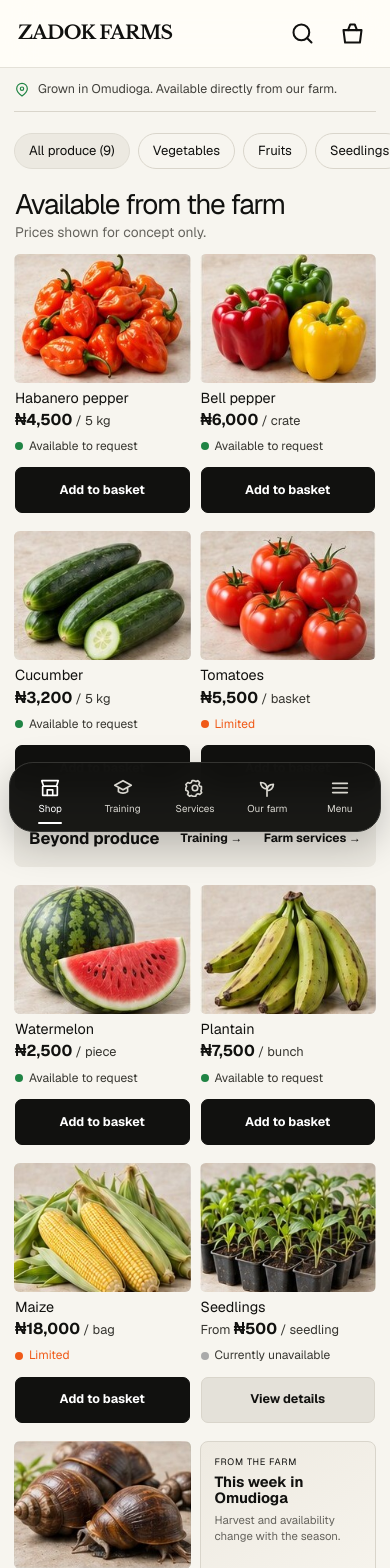
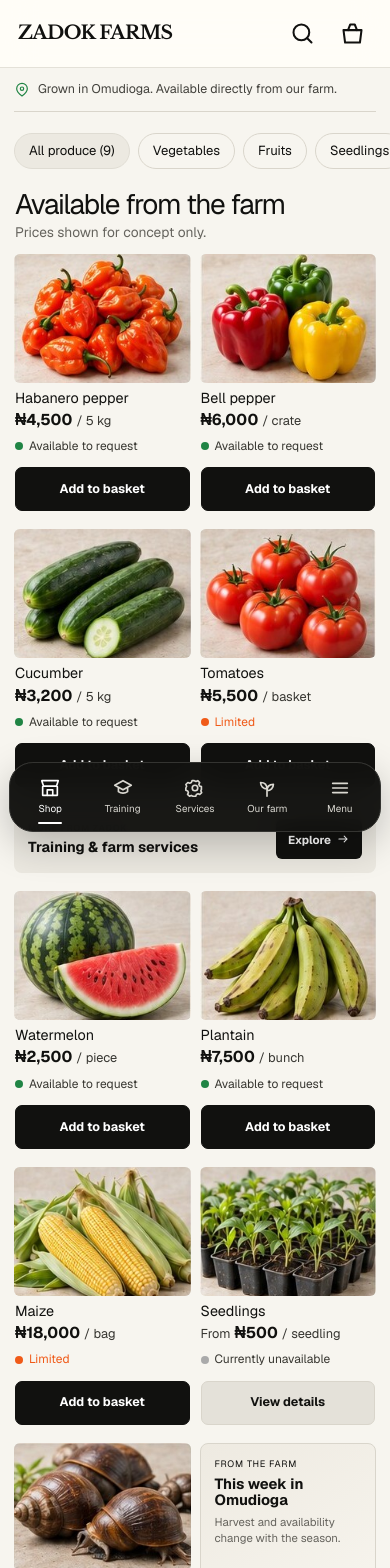
Before and after one commit to wh0isalfred/ZadokFarms, a Next.js app: page / in a window 390 px wide. Shown: the top 1568 px of the page. Built offline with nearby package versions, Linux system fonts and the light colour scheme.

Commit message:
refine mobile catalogue discovery

```diff
--- a/src/app/globals.css
+++ b/src/app/globals.css
@@ -240,15 +240,20 @@ main { display: block; }
   .product-image { aspect-ratio: 1.37; border-radius: 6px; }
   .product-info { padding: 7px 1px 0; }
   .product-info h3 { margin-bottom: 3px; font-size: .94rem; }
-  .product-price { font-size: .8rem; line-height: 1.25; }
+  .product-price { display: flex; min-width: 0; flex-wrap: wrap; align-items: baseline; column-gap: 4px; font-size: .8rem; line-height: 1.25; }
   .product-price strong { font-size: .98rem; }
+  .product-price > span { min-width: 0; }
   .product-status { gap: 6px; min-height: 32px; margin: 1px 0 5px; font-size: .75rem; line-height: 1.2; }
   .product-status > span { width: 8px; height: 8px; }
-  .product-action, .quantity-control { min-height: 46px; font-size: .82rem; }
-  .quantity-control button, .quantity-control output { height: 44px; }
-  .mobile-discovery { display: flex; grid-column: 1 / -1; align-items: center; justify-content: space-between; gap: 12px; min-height: 58px; padding: 0 15px; border-radius: 8px; background: #ebe8e0; }
-  .mobile-discovery strong { font-size: 1.03rem; }
-  .mobile-discovery a { font-size: .75rem; font-weight: 700; }
+  .product-action, .quantity-control { min-height: 44px; font-size: .8rem; font-weight: 620; }
+  .quantity-control button, .quantity-control output { height: 42px; }
+  .mobile-discovery { display: flex; grid-column: 1 / -1; align-items: center; justify-content: space-between; gap: 14px; min-height: 68px; padding: 11px 14px; border-radius: 8px; background: #ebe8e0; }
+  .mobile-discovery > div { min-width: 0; }
+  .mobile-discovery span, .mobile-discovery strong { display: block; }
+  .mobile-discovery span { margin-bottom: 3px; color: var(--muted); font-size: .56rem; font-weight: 700; letter-spacing: .08em; }
+  .mobile-discovery strong { font-size: .9rem; line-height: 1.2; }
+  .mobile-discovery a { display: inline-flex; flex: 0 0 auto; align-items: center; gap: 5px; min-height: 40px; padding: 0 12px; border-radius: 6px; background: var(--foreground); color: white; font-size: .72rem; font-weight: 650; }
+  .mobile-discovery a svg { width: 14px; }
   .mobile-update { display: flex; flex-direction: column; justify-content: space-between; min-width: 0; min-height: 168px; padding: 14px; border: 1px solid var(--border); border-radius: 8px; background: linear-gradient(145deg,#eeeae1,#faf8f2); }
   .mobile-update p { margin-bottom: 4px; }
   .mobile-update strong, .mobile-update span { display: block; }
--- a/src/components/storefront.tsx
+++ b/src/components/storefront.tsx
@@ -2,7 +2,7 @@
 
 import { Fragment, useEffect, useMemo, useState } from "react";
 import { BasketDrawer } from "@/components/basket-drawer";
-import { LocationIcon, SearchIcon } from "@/components/icons";
+import { ArrowIcon, LocationIcon, SearchIcon } from "@/components/icons";
 import { FarmClose, FarmServices, FarmStory, BulkSupply, OrderSteps, SiteFooter } from "@/components/home-sections";
 import { MobileNav } from "@/components/mobile-nav";
 import { ProductCard } from "@/components/product-card";
@@ -63,7 +63,10 @@ export function Storefront() {
                   <Fragment key={product.id}>
                     <ProductCard product={product} quantity={quantities[product.id] ?? 0} onAdd={() => add(product.id)} onDecrease={() => decrease(product.id)} />
                     {category === "All produce" && !query && index === 3 && (
-                      <aside className="mobile-discovery"><strong>Beyond produce</strong><a href="#training">Training →</a><a href="#services">Farm services →</a></aside>
+                      <aside className="mobile-discovery">
+                        <div><span>MORE FROM ZADOK</span><strong>Training &amp; farm services</strong></div>
+                        <a href="#services">Explore <ArrowIcon /></a>
+                      </aside>
                     )}
                     {category === "All produce" && !query && index === 8 && (
                       <aside className="mobile-update"><div><p className="eyebrow">FROM THE FARM</p><strong>This week in Omudioga</strong><span>Harvest and availability change with the season.</span></div><a href="#farm">Read update →</a></aside>
```
